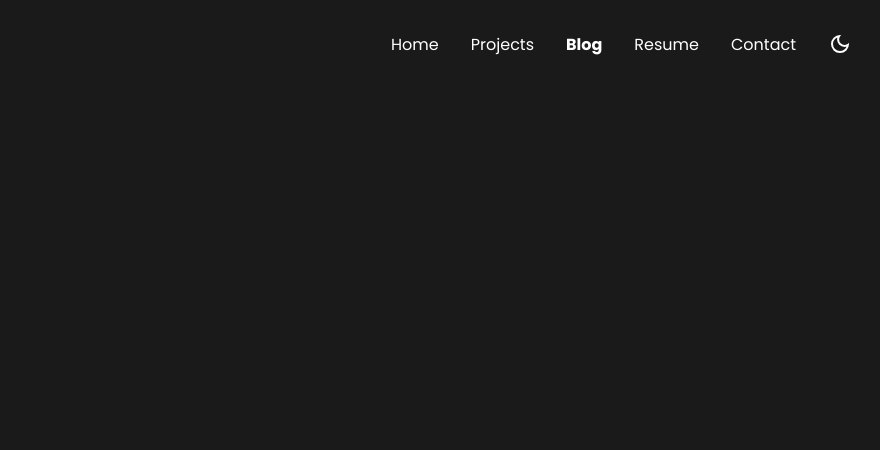
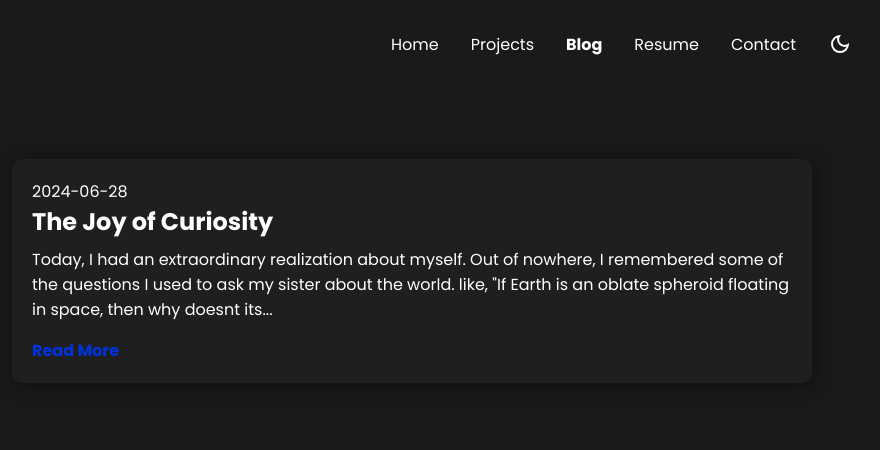
Before and after one commit to dwivedi-ai/dwivedi-ai.github.io, a plain HTML site: page site/blogs.html in a window 1280 px wide. Shown: the whole page, without its empty margins (228-1108 px from the left). Drawn offline with nearby package versions, Linux system fonts and the light colour scheme; no server answers.

Commit message:
reverted

```diff
--- a/js/blogs/main.js
+++ b/js/blogs/main.js
@@ -16,7 +16,6 @@ document.addEventListener('DOMContentLoaded', function() {
 
     // Function to truncate text to a specified word limit
     function truncateText(text, wordLimit) {
-        if (!text) return ''; // Return empty string if text is undefined
         const words = text.split(' ');
         if (words.length > wordLimit) {
             return words.slice(0, wordLimit).join(' ') + '...';
@@ -24,7 +23,7 @@ document.addEventListener('DOMContentLoaded', function() {
         return text;
     }
 
-    fetch('/_blogs/blogInformation/blogsInfo.json')
+    fetch('../_blogs/blogInformation/blogsInfo.json')
         .then(response => {
             if (!response.ok) {
                 throw new Error('Failed to load blogs info');
@@ -40,22 +39,22 @@ document.addEventListener('DOMContentLoaded', function() {
                 const blogTile = document.createElement('div');
                 blogTile.className = 'blogTile';
 
-                fetch(`/_blogs/${blog.filename}`)
+                fetch(`../_blogs/${blog.filename}`)
                     .then(response => response.text())
                     .then(mdContent => {
                         const { frontMatter, markdown } = parseMarkdown(mdContent);
 
                         const blogTitle = document.createElement('h2');
                         blogTitle.className = 'blogTitle';
-                        blogTitle.innerText = frontMatter.title || 'No Title';
+                        blogTitle.innerText = frontMatter.title;
 
-                        // Truncate the excerpt to 40 words
+                        // Truncate the excerpt to 100 words
                         const truncatedExcerpt = truncateText(frontMatter.excerpt, 40);
-
                         // Add blog date
                         const blogDate = document.createElement('p');
                         blogDate.className = 'blogDate';
-                        blogDate.innerText = frontMatter.date || 'No Date';
+                        blogDate.innerText = frontMatter.date;
+                        blogTile.appendChild(blogDate);
 
                         const blogDescription = document.createElement('p');
                         blogDescription.className = 'blogDescription';
@@ -67,15 +66,14 @@ document.addEventListener('DOMContentLoaded', function() {
                         readMoreLink.innerText = 'Read More';
                         blogTile.addEventListener('click', function() {
                             window.location.href = `post.html?file=${blog.filename}`;
-                        });
-
+                        }
+                        );
                         blogTile.appendChild(blogTitle);
-                        blogTile.appendChild(blogDate);
                         blogTile.appendChild(blogDescription);
                         blogTile.appendChild(readMoreLink);
                         content.appendChild(blogTile);
                     })
-                    .catch(error => console.error('Error loading markdown file:', error));
+                    .catch(error => console.error(error));
             });
         })
         .catch(error => {
```
Also changed, not shown: site/post.html (+1 -1 lines), _blogs/blogInformation/blogsInfo.json (renamed from blogs/blogInformation/blogsInfo.json), _blogs/joyOfCuriosity.md (renamed from blogs/joyOfCuriosity.md).
